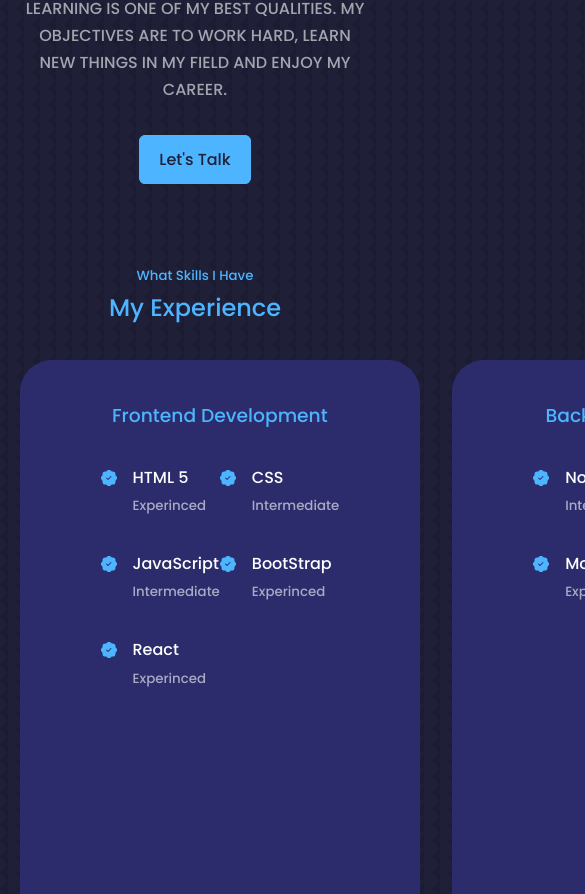
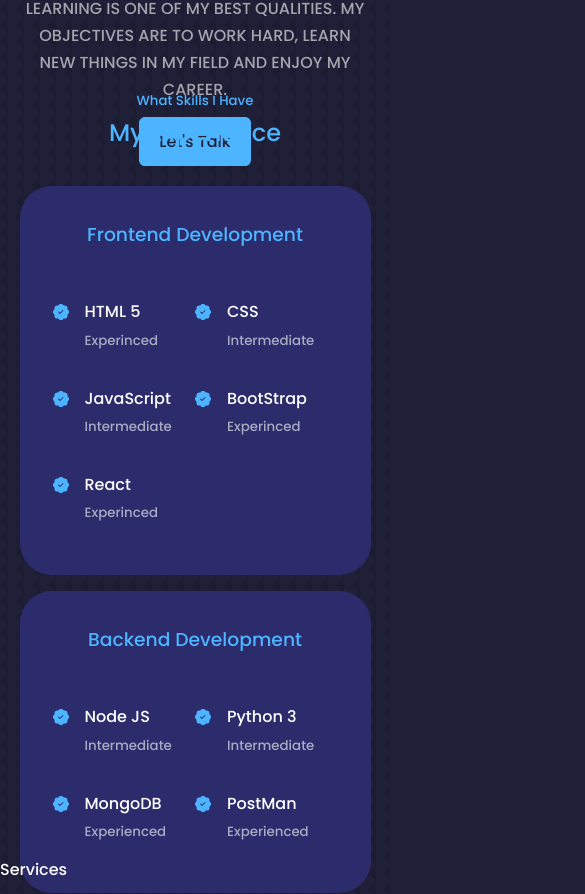
Before and after one commit to anwarkvzk/personal-website, a React (Create React App) app: page / in a window 390 px wide. Shown: the part 1615-2509 px from the top of the page, 585 px wide, since content can reach past the window. Built offline with nearby package versions, Linux system fonts and the light colour scheme.

Commit message:
Experice Component Responsive Design

```diff
--- a/src/components/Experience/experience.css
+++ b/src/components/Experience/experience.css
@@ -39,3 +39,30 @@
     margin-top: 6px;
     color: var(--color-primary);
 }
+
+/* =============== MEDIA QUERIES (MEDIAUM DEVICES)  ============= */
+
+@media screen and (max-width: 1024px) {
+    .experience__container{
+        grid-template-columns: 1fr;
+    }
+    .experience__container > div{
+        width: 80%;
+        margin: 0 auto;
+    }
+    .experience__content{
+        padding: 1rem;
+    }
+}
+
+/* =============== MEDIA QUERIES (SMALL DEVICES)  ============= */
+
+@media screen and (max-width: 600px) {
+    .experience__container{
+        gap: 1rem;
+    }
+    .experience__container > div{
+        width: 100%;
+        padding: 2rem 1rem;
+    }
+}
--- a/src/components/about/About.jsx
+++ b/src/components/about/About.jsx
@@ -41,7 +41,7 @@ function About() {
             QUALITIES. MY OBJECTIVES ARE TO WORK HARD, LEARN NEW THINGS IN MY
             FIELD AND ENJOY MY CAREER.
           </p>
-          <h6>-</h6>
+
           <a href="#contact" className="btn btn-primary">
             Let's Talk
           </a>
--- a/src/index.css
+++ b/src/index.css
@@ -64,7 +64,6 @@ h1 {
 
 section {
     margin-top: 8rem;
-    height: 100vh;
 }
 
 section>h2,
```
